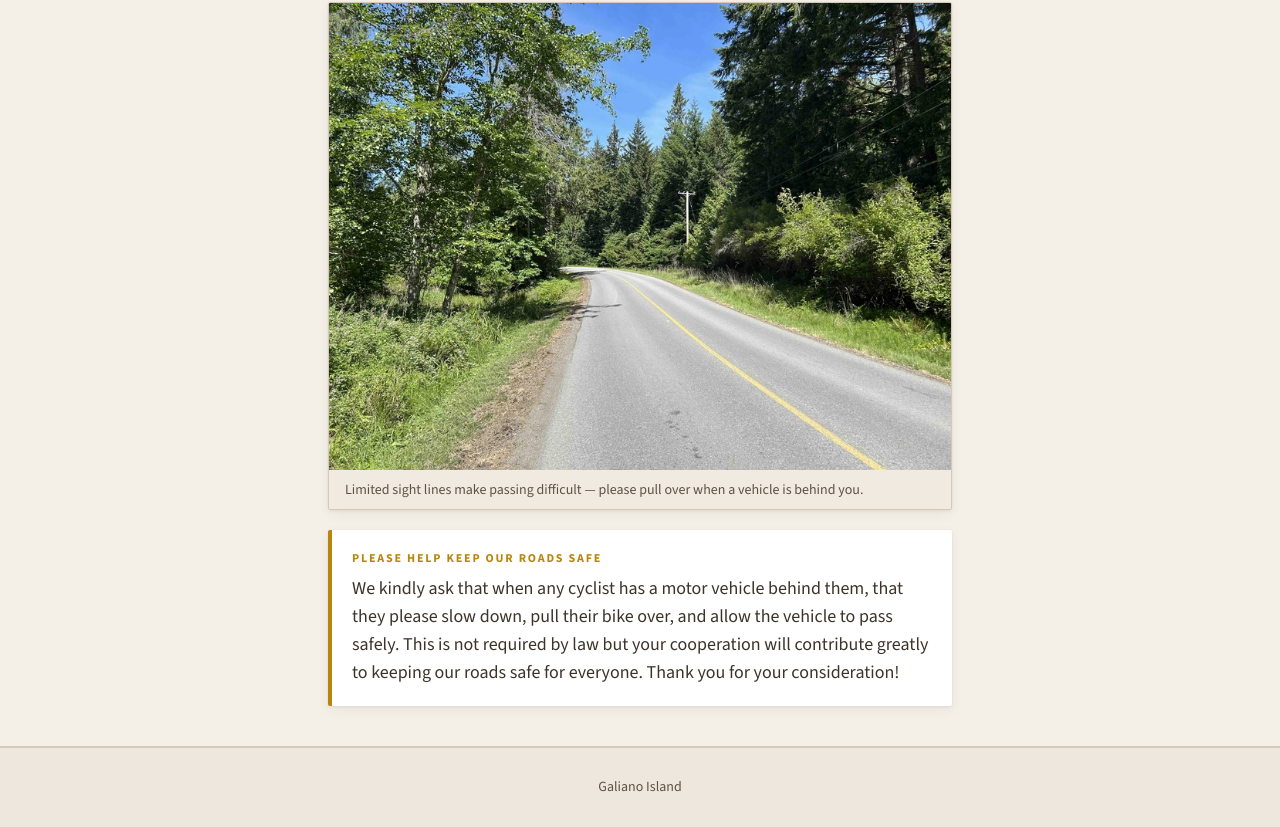
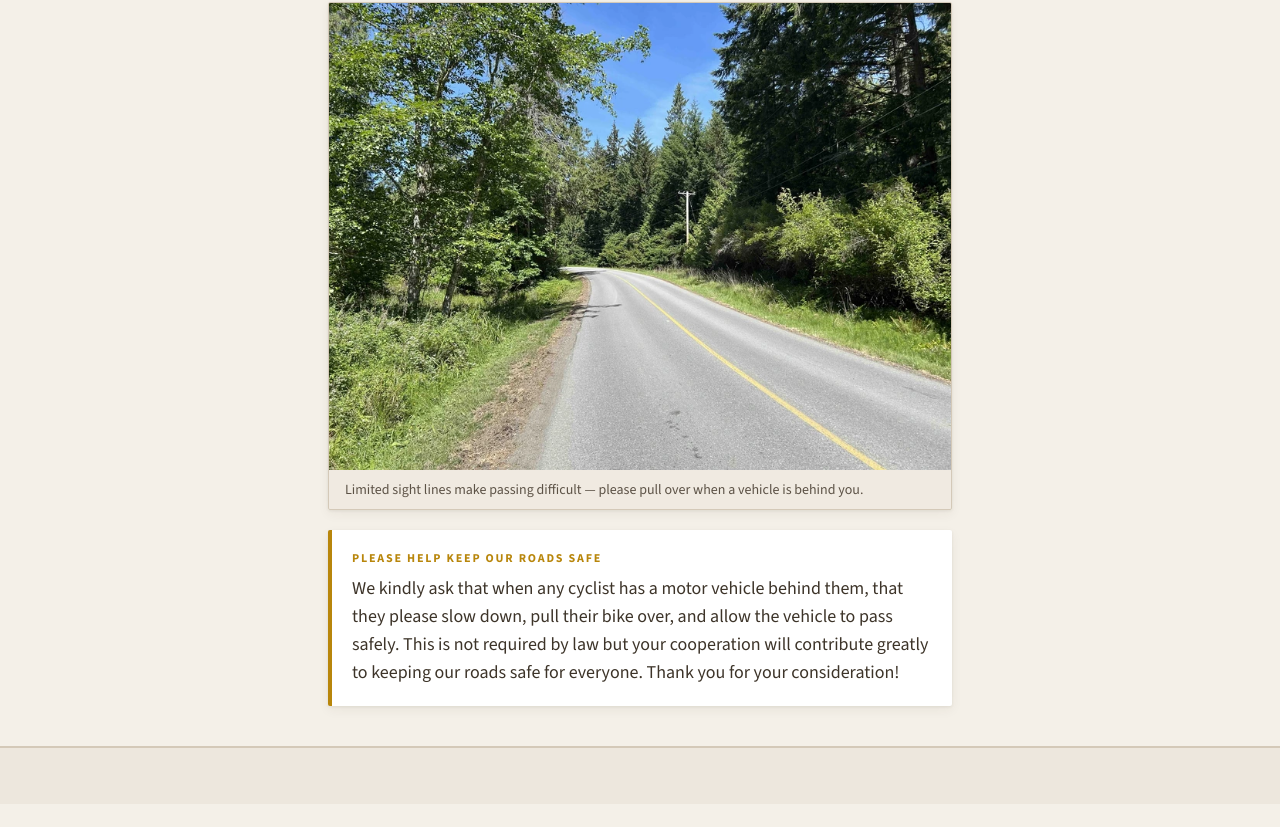
Before and after one commit to EricMorrisonDev/Galiano_Cycling_Safety, a website: page index.html in a window 1280 px wide. Shown: the part 1516-2343 px from the top of the page. After the commit the page ends 2320 px from the top, so only its background shows below. Drawn offline with nearby package versions, Linux system fonts and the light colour scheme.

Commit message:
removed text from footer

```diff
--- a/index.html
+++ b/index.html
@@ -116,7 +116,6 @@
     </main>
 
     <footer class="park-footer">
-      <p>Galiano Island</p>
     </footer>
   </body>
 </html>
```
